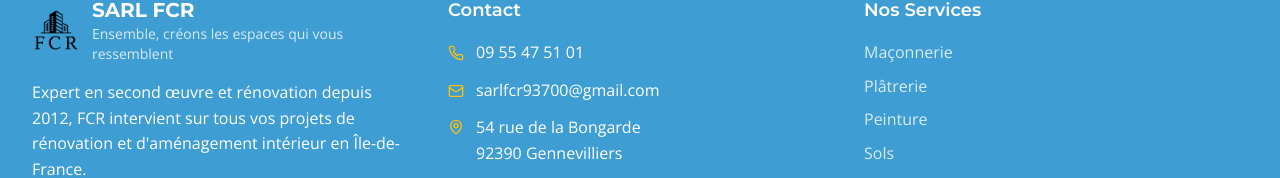
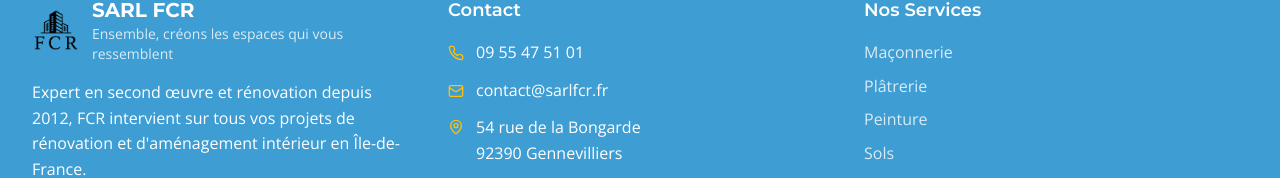
Before and after one commit to BilalRashid8/sarlfcr, a Next.js app: page /contact in a window 1280 px wide. Shown: the part 1299-1477 px from the top of the page. Built offline with nearby package versions, Linux system fonts and the light colour scheme.

Commit message:
Updated layout.tsx

```diff
--- a/app/a-propos/page.tsx
+++ b/app/a-propos/page.tsx
@@ -133,7 +133,7 @@ export default function AboutPage() {
                 addressCountry: 'FR'
               },
               telephone: '+33955475101',
-              email: 'sarlfcr93700@gmail.com'
+              email: 'contact@sarlfcr.fr'
             })
           }}
         />
--- a/app/contact/page.tsx
+++ b/app/contact/page.tsx
@@ -17,7 +17,7 @@ export default function ContactPage() {
             name: 'SARL FCR',
             image: '/FCR_Logo_Mono_500x500.png',
             telephone: '+33955475101',
-            email: 'sarlfcr93700@gmail.com',
+            email: 'contact@sarlfcr.fr',
             address: {
               '@type': 'PostalAddress',
               streetAddress: '54 rue de la Bongarde',
--- a/app/layout.tsx
+++ b/app/layout.tsx
@@ -68,7 +68,7 @@ export default function RootLayout({
               '@id': 'https://www.fcr-construction.fr',
               url: 'https://www.fcr-construction.fr',
               telephone: '+33955475101',
-              email: 'sarlfcr93700@gmail.com',
+              email: 'contact@sarlfcr.fr',
               address: {
                 '@type': 'PostalAddress',
                 streetAddress: '54 rue de la Bongarde',
--- a/components/Footer.tsx
+++ b/components/Footer.tsx
@@ -42,7 +42,7 @@ const Footer = () => {
               </div>
               <div className="flex items-center">
                 <Mail className="h-4 w-4 mr-3" style={{ color: 'var(--secondary)' }} />
-                <span>sarlfcr93700@gmail.com</span>
+                <span>contact@sarlfcr.fr</span>
               </div>
               <div className="flex items-start">
                 <MapPin className="h-4 w-4 mr-3 mt-1" style={{ color: 'var(--secondary)' }} />
--- a/components/Header.tsx
+++ b/components/Header.tsx
@@ -51,7 +51,7 @@ const Header = () => {
                 </div>
                 <div className="flex items-center">
                   <Mail className="h-4 w-4 mr-2" />
-                  <span>sarlfcr93700@gmail.com</span>
+                  <span>contact@sarlfcr.fr</span>
                 </div>
               </div>
               <div className="hidden md:block">
```
